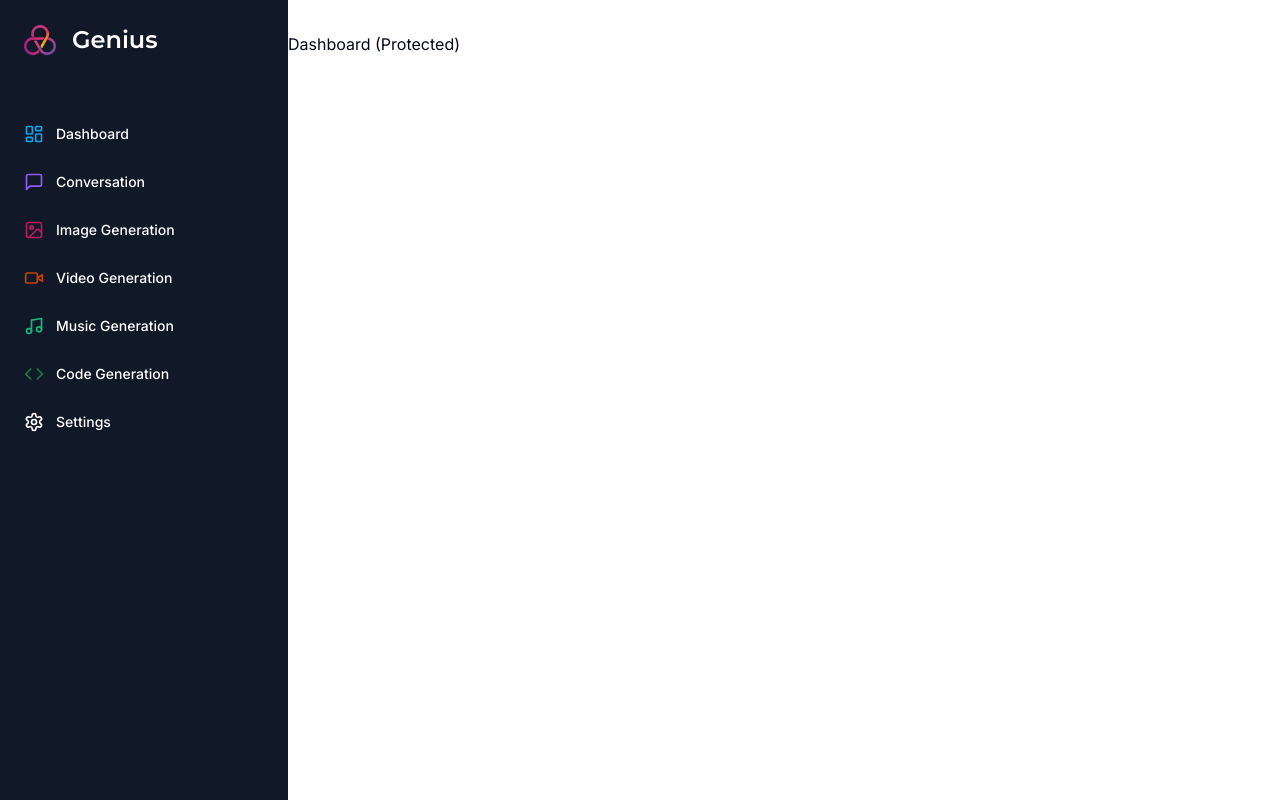
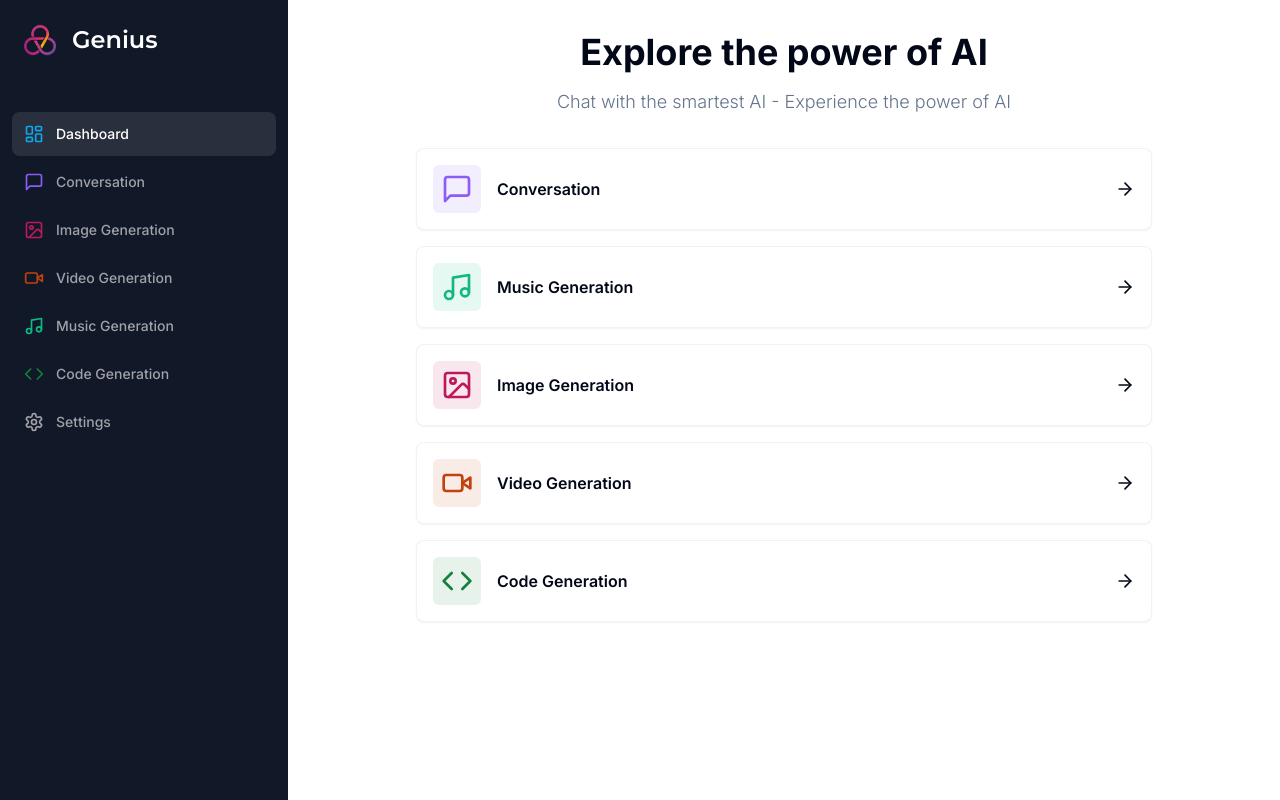
Before and after one commit to maciejpieczarka/ai-saas, a Next.js app: page /dashboard in a window 1280 px wide. Built offline with nearby package versions, Linux system fonts and the light colour scheme.

Commit message:
feat: add dashboard

```diff
--- a/package.json
+++ b/package.json
@@ -1,6 +1,6 @@
 {
   "name": "ai-saas-project",
-  "version": "0.1.0",
+  "version": "0.3.0",
   "private": true,
   "scripts": {
     "dev": "next dev",
--- a/src/app/(dashboard)/(routes)/dashboard/page.tsx
+++ b/src/app/(dashboard)/(routes)/dashboard/page.tsx
@@ -1,9 +1,85 @@
-import { UserButton } from '@clerk/nextjs';
+'use client';
+
+import { Card } from '@/components/ui/card';
+import { cn } from '@/lib/utils';
+import {
+  ArrowRight,
+  Code,
+  ImageIcon,
+  MessageSquare,
+  Music,
+  VideoIcon
+} from 'lucide-react';
+import { useRouter } from 'next/navigation';
+
+const tools = [
+  {
+    label: 'Conversation',
+    icon: MessageSquare,
+    color: 'text-violet-500',
+    bgColor: 'bg-violet-500/10',
+    href: '/conversation'
+  },
+  {
+    label: 'Music Generation',
+    icon: Music,
+    color: 'text-emerald-500',
+    bgColor: 'bg-emerald-500/10',
+    href: '/music'
+  },
+  {
+    label: 'Image Generation',
+    icon: ImageIcon,
+    color: 'text-pink-700',
+    bgColor: 'bg-pink-700/10',
+    href: '/image'
+  },
+  {
+    label: 'Video Generation',
+    icon: VideoIcon,
+    color: 'text-orange-700',
+    bgColor: 'bg-orange-700/10',
+    href: '/video'
+  },
+  {
+    label: 'Code Generation',
+    icon: Code,
+    color: 'text-green-700',
+    bgColor: 'bg-green-700/10',
+    href: '/code'
+  }
+];
 
 const DashboardPage = () => {
+  const router = useRouter();
   return (
     <div>
-      <p>Dashboard (Protected)</p>
+      <div className="mb-8 space-y-4">
+        <h2 className="text-2xl md:text-4xl font-bold text-center">
+          Explore the power of AI
+        </h2>
+        <p className="text-muted-foreground font-light text-sm md:text-lg text-center">
+          Chat with the smartest AI - Experience the power of AI
+        </p>
+      </div>
+
+      <div className="px-4 md:px-20 lg:px-32 space-y-4">
+        {tools.map(tool => (
+          <Card
+            onClick={() => router.push(tool.href)}
+            key={tool.href}
+            className="p-4 border-black/5 flex items-center justify-between hover:shadow-md transition cursor-pointer"
+          >
+            <div className="flex items-center gap-x-4">
+              <div className={cn('p-2 w-fit rounded-md', tool.bgColor)}>
+                <tool.icon className={cn('w-8 h-8', tool.color)} />
+              </div>
+              <div className="font-semibold">{tool.label}</div>
+            </div>
+            <ArrowRight className="w-5 h-5" />
+          </Card>
+        ))}
+      </div>
     </div>
   );
 };
--- a/src/components/mobileSidebar.tsx
+++ b/src/components/mobileSidebar.tsx
@@ -1,4 +1,5 @@
 'use client';
+import * as React from 'react';
 
 import { Menu } from 'lucide-react';
 
@@ -7,6 +8,16 @@
 import Sidebar from '@/components/sidebar';
 
 const MobileSidebar = () => {
+  const [isMounted, setIsMounted] = React.useState<boolean>(false);
+
+  React.useEffect(() => {
+    setIsMounted(true);
+  }, []);
+
+  if (!isMounted) {
+    return null;
+  }
+
   return (
     <Sheet>
       <SheetTrigger>
--- a/src/components/sidebar.tsx
+++ b/src/components/sidebar.tsx
@@ -1,4 +1,5 @@
 'use client';
+
 import { Montserrat } from 'next/font/google';
 import Image from 'next/image';
 import Link from 'next/link';
@@ -13,6 +14,7 @@
   Settings,
   VideoIcon
 } from 'lucide-react';
+import { usePathname } from 'next/navigation';
 
 const montserrat = Montserrat({ weight: '600', subsets: ['latin'] });
 
@@ -61,6 +63,8 @@
 ];
 
 const Sidebar = () => {
+  const pathname = usePathname();
+
   return (
     <div className="gap-4 py-4 flex flex-col h-full bg-[#111827] text-white">
       <div className="px-3 py-2 flex-1">
@@ -77,7 +81,12 @@
             <Link
               href={route.href}
               key={route.href}
-              className="text-sm group flex p-3 w-full justify-start font-medium cursor-pointer hover:text-white hover:bg-white/10 rounded-lg transition"
+              className={cn(
+                'text-sm group flex p-3 w-full justify-start font-medium cursor-pointer hover:text-white hover:bg-white/10 rounded-lg transition',
+                pathname === route.href
+                  ? 'text-white bg-white/10'
+                  : 'text-zinc-400'
+              )}
             >
               <div className="flex items-center flex-1">
                 <route.icon className={cn('h-5 w-5 mr-3', route.color)} />
--- /dev/null
+++ b/src/components/ui/card.tsx
@@ -0,0 +1,79 @@
+import * as React from "react"
+
+import { cn } from "@/lib/utils"
+
+const Card = React.forwardRef<
+  HTMLDivElement,
+  React.HTMLAttributes<HTMLDivElement>
+>(({ className, ...props }, ref) => (
+  <div
+    ref={ref}
+    className={cn(
+      "rounded-lg border bg-card text-card-foreground shadow-sm",
+      className
+    )}
+    {...props}
+  />
+))
+Card.displayName = "Card"
+
+const CardHeader = React.forwardRef<
+  HTMLDivElement,
+  React.HTMLAttributes<HTMLDivElement>
+>(({ className, ...props }, ref) => (
+  <div
+    ref={ref}
+    className={cn("flex flex-col space-y-1.5 p-6", className)}
+    {...props}
+  />
+))
+CardHeader.displayName = "CardHeader"
+
+const CardTitle = React.forwardRef<
+  HTMLParagraphElement,
+  React.HTMLAttributes<HTMLHeadingElement>
+>(({ className, ...props }, ref) => (
+  <h3
+    ref={ref}
+    className={cn(
+      "text-2xl font-semibold leading-none tracking-tight",
+      className
+    )}
+    {...props}
+  />
+))
+CardTitle.displayName = "CardTitle"
+
+const CardDescription = React.forwardRef<
+  HTMLParagraphElement,
+  React.HTMLAttributes<HTMLParagraphElement>
+>(({ className, ...props }, ref) => (
+  <p
+    ref={ref}
+    className={cn("text-sm text-muted-foreground", className)}
+    {...props}
+  />
+))
+CardDescription.displayName = "CardDescription"
+
+const CardContent = React.forwardRef<
+  HTMLDivElement,
+  React.HTMLAttributes<HTMLDivElement>
+>(({ className, ...props }, ref) => (
+  <div ref={ref} className={cn("p-6 pt-0", className)} {...props} />
+))
+CardContent.displayName = "CardContent"
+
+const CardFooter = React.forwardRef<
+  HTMLDivElement,
+  React.HTMLAttributes<HTMLDivElement>
+>(({ className, ...props }, ref) => (
+  <div
+    ref={ref}
+    className={cn("flex items-center p-6 pt-0", className)}
+    {...props}
+  />
+))
+CardFooter.displayName = "CardFooter"
+
+export { Card, CardHeader, CardFooter, CardTitle, CardDescription, CardContent }
```
